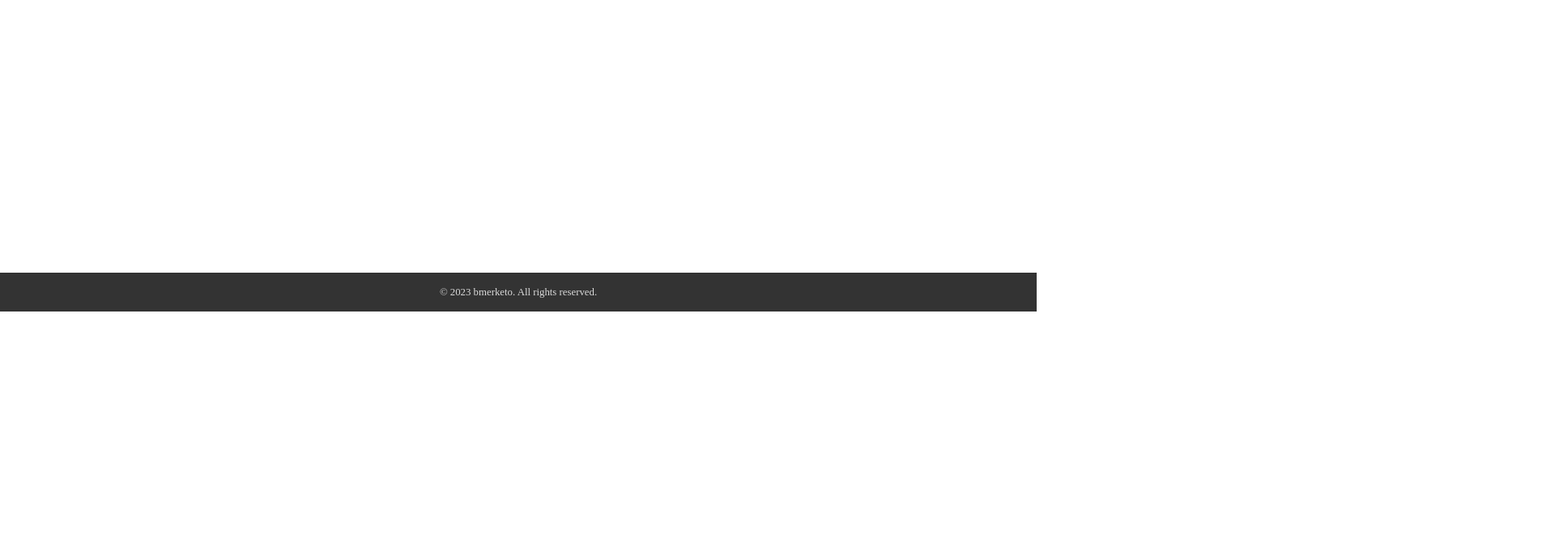
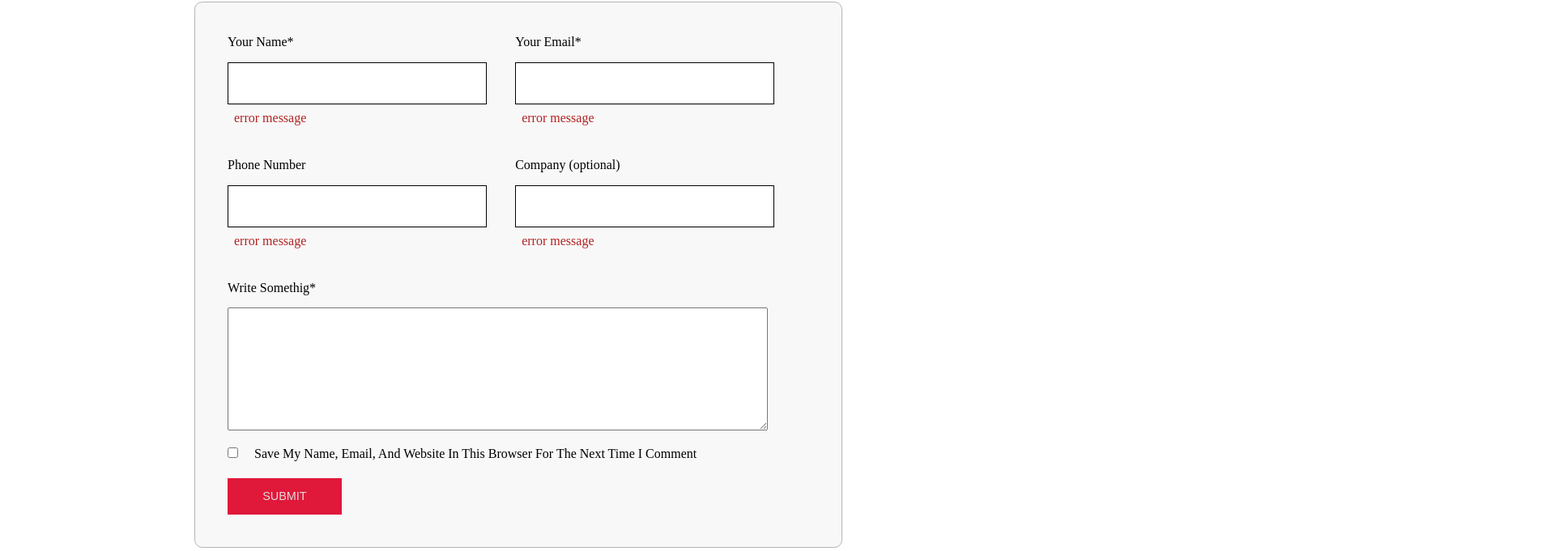
Before and after one commit to c4trisk/gruppuppgift-ehandel, a React (Vite) app: page /contact in a window 1280 px wide. Shown: the part 415-1096 px from the top of the page at 81% size, 1920 px wide, since content can reach past the window. Before the commit the page ends 800 px from the top, so only its background shows below. Built offline with nearby package versions, Linux system fonts and the light colour scheme.

Commit message:
added contacts

```diff
--- a/src/index.css
+++ b/src/index.css
@@ -621,17 +621,17 @@ margin-top: 30px;
 
 
 .login-wrapper{
-    height: 100vh;
-    background-color: #d0d0d0;
     display: grid;
     place-items: center;
+
 }
 .login-card {
-    background-color: #F3F2F2;
+    background-color: #f8f8f8;
     border: 1px solid #b4b4b4;
-    border-radius: 1rem;
+    border-radius: .6rem;
     width: 800px;
     padding: 2.5rem;
+    margin: 40px 0px 90px 0px;
 }
 
 .form-group {
@@ -693,7 +693,6 @@ margin-top: 30px;
 /* -------Registration------------- */
 
 .reg-wrapper{
-    background-color: #d0d0d0;
     display: grid;
     place-items: center;
     align-items: end;
@@ -702,9 +701,9 @@ margin-top: 30px;
     /* height: 100%; */
     margin-top: 4rem;
     margin-bottom: 7rem;
-    background-color: #F3F2F2;
+    background-color: #f8f8f8;
     border: 1px solid #b4b4b4;
-    border-radius: 1rem;
+    border-radius: .6rem;
     width: 800px;
     padding: 2.5rem;
 }
@@ -732,6 +731,8 @@ margin-top: 30px;
 
 }
 
+#contact-company,
+#contact-email,
 #firstName,
 #lastName,
 #company,
@@ -741,6 +742,29 @@ margin-top: 30px;
     width: 20em;
     margin-right: 2.2em
 }
+
+#textarea{
+    width: 50em;
+}
+#contact-checkbox{
+    margin-bottom: 25px;
+}
+
+
+.contact-textarea{
+display: flex;
+flex-direction: column;
+margin-bottom: 20px;
+}
+.contact-textarea label{
+margin-bottom: 15px;
+}
+
+.checkbox-label{
+    margin-left: 20px;
+}
+
+
 
 #email,
 #password,
--- a/src/pages/Contact.jsx
+++ b/src/pages/Contact.jsx
@@ -1,8 +1,47 @@
 import React from 'react'
+import heroBanner from '../assets/Placeholders/1920x300.svg'
+import FormInput from '../components/FormInput'
 
 const Contact = () => {
   return (
-    <div>Contact</div>
+    <div>
+    <img src={heroBanner} />
+    <div className='login-wrapper'>
+    <div className='login-card'>
+
+      <form noValidate>
+        <FormInput
+          id="firstName"
+          type="text"
+          label="Your Name*" />
+        <FormInput
+          id="contact-email"
+          type="text"
+          label="Your Email*" />
+        <FormInput
+          id="mobile"
+          type="number"
+          label="Phone Number" />
+        <FormInput
+          id="contact-company"
+          type="text"
+          label="Company (optional)" />
+
+        <div className='contact-textarea'>
+          <label>Write Somethig*</label>
+          <textarea name="" id="textarea" cols="30" rows="10"></textarea>
+        </div>
+
+        <div>
+        <input type="checkbox" id='contact-checkbox' />
+        <label className='checkbox-label' htmlFor="checkbox">Save my name, email, and website in this browser for the next time I comment</label>
+        </div>
+
+        <button className='login-btn'>Submit</button>
+      </form>
+    </div>
+    </div>
+    </div>
   )
 }
 
```
Also changed, not shown: src/components/ContactForm.jsx (added, +14 -0 lines).
